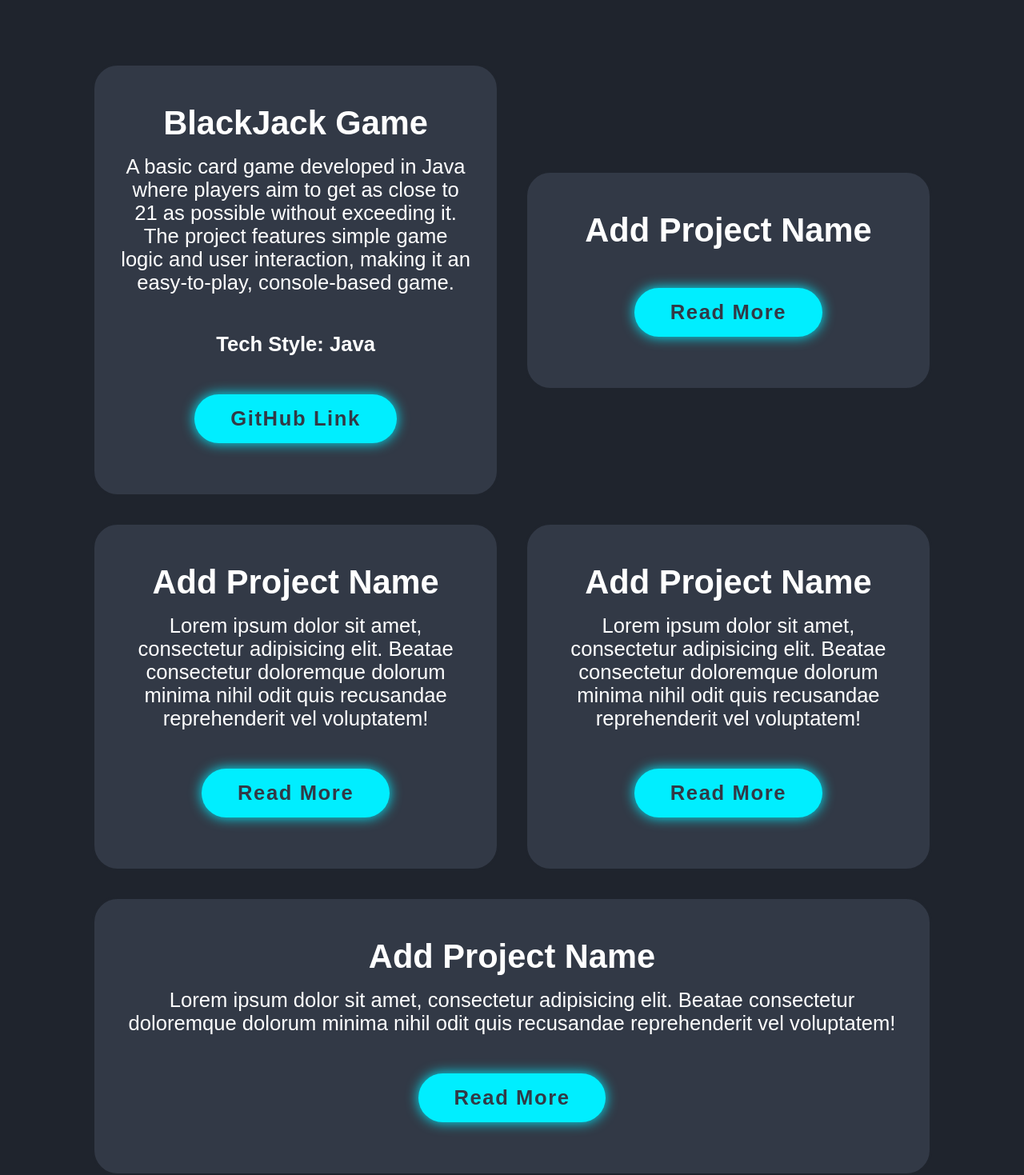
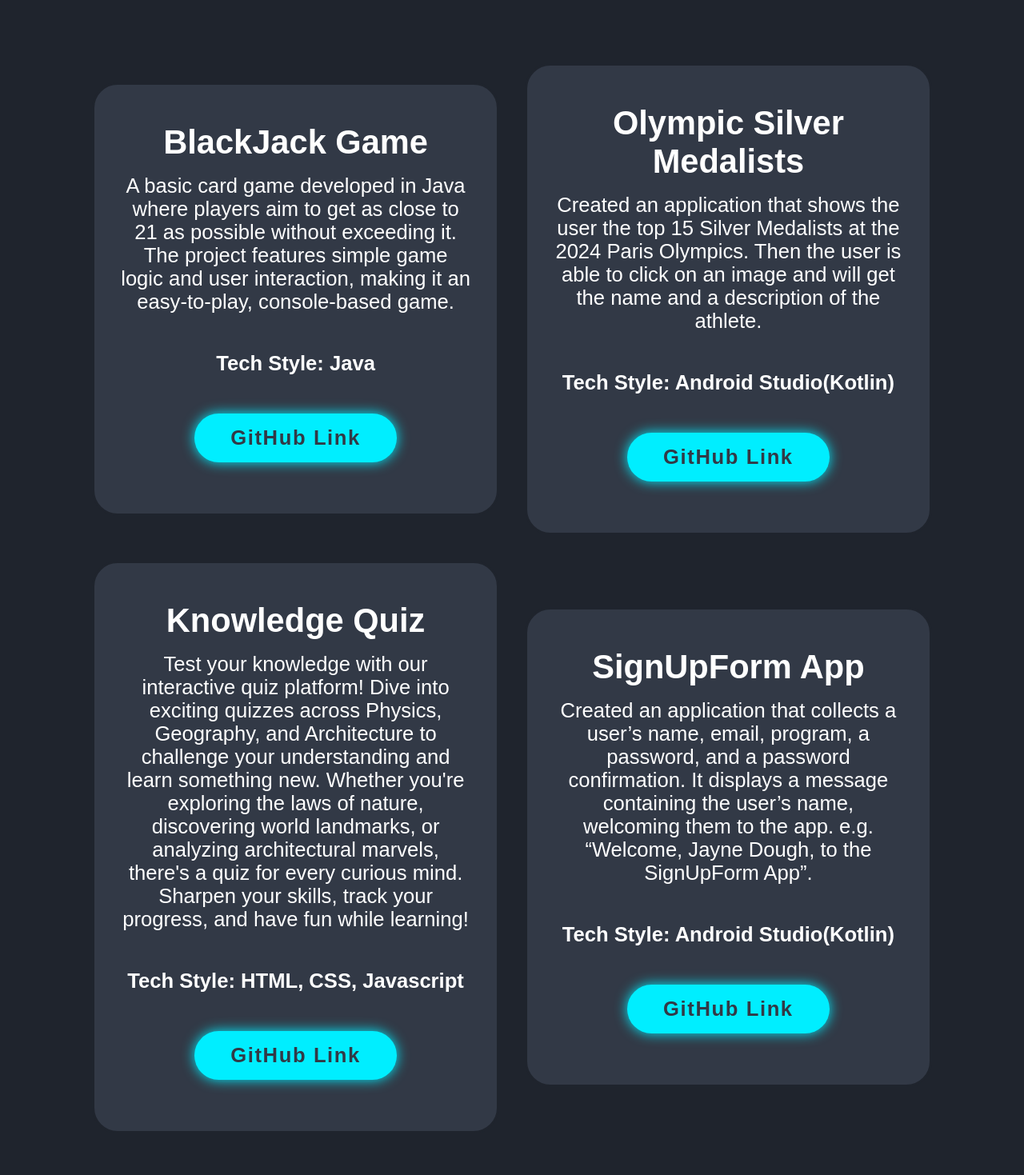
Before and after one commit to CIS-3344-fall24/IustinHerciu-assignment-4, a React (Create React App) app in the folder portfolio/: page / in a window 1280 px wide. Shown: the part 1081-2550 px from the top of the page at 80% size. Built offline with nearby package versions, Linux system fonts and the light colour scheme.

Commit message:
Update Projects.jsx
- Added 3 more projects I worked on this semester.

```diff
--- a/portfolio/src/content/Projects.jsx
+++ b/portfolio/src/content/Projects.jsx
@@ -19,46 +19,62 @@
                         <strong>Tech Style: Java</strong>
                     </p>
                     {/* eslint-disable-next-line jsx-a11y/anchor-is-valid */}
-                    <a href="https://github.com/iustinherciu2000/BlackJack" className="btn" target={"_blank"} rel="noreferrer">GitHub Link</a>
+                    <a href="https://github.com/iustinherciu2000/BlackJack" className="btn" target={"_blank"}
+                       rel="noreferrer">GitHub Link</a>
                 </div>
                 <div className="projects-box">
                     <i className='bx bx-code-alt'></i>
-                    <h3>Add Project Name</h3>
+                    <h3>Olympic Silver Medalists</h3>
                     <p>
-
+                        Created an application that shows the user the top 15 Silver Medalists at the 2024 Paris
+                        Olympics.
+                        Then the user is able to click on an image and will get the name and a description of the
+                        athlete.
+                    </p>
+                    <p>
+                        <strong>
+                            Tech Style: Android Studio(Kotlin)
+                        </strong>
                     </p>
                     {/* eslint-disable-next-line jsx-a11y/anchor-is-valid */}
-                    <a href="#" className="btn">Read More</a>
+                    <a href="https://github.com/TempleCIS3515/assignment-4-iustinherciu2000" className="btn">GitHub
+                        Link</a>
                 </div>
                 <div className="projects-box">
                     <i className='bx bx-code-alt'></i>
-                    <h3>Add Project Name</h3>
+                    <h3>Knowledge Quiz</h3>
                     <p>
-                        Lorem ipsum dolor sit amet, consectetur adipisicing elit.
-                        Beatae consectetur doloremque dolorum minima nihil odit quis
-                        recusandae reprehenderit vel voluptatem!</p>
+                        Test your knowledge with our interactive quiz platform!
+                        Dive into exciting quizzes across Physics, Geography, and Architecture to challenge
+                        your understanding and learn something new. Whether you're exploring
+                        the laws of nature, discovering world landmarks, or analyzing architectural marvels,
+                        there's a quiz for every curious mind. Sharpen your skills, track your progress,
+                        and have fun while learning!
+                    </p>
+                    <p>
+                        <strong>
+                            Tech Style: HTML, CSS, Javascript
+                        </strong>
+                    </p>
                     {/* eslint-disable-next-line jsx-a11y/anchor-is-valid */}
-                    <a href="#" className="btn">Read More</a>
+                    <a href="https://github.com/CIS-3344-fall24/IustinHerciu-project-MS1" className="btn">GitHub
+                        Link</a>
                 </div>
                 <div className="projects-box">
                     <i className='bx bx-code-alt'></i>
-                    <h3>Add Project Name</h3>
+                    <h3>SignUpForm App</h3>
                     <p>
-                        Lorem ipsum dolor sit amet, consectetur adipisicing elit.
-                        Beatae consectetur doloremque dolorum minima nihil odit quis
-                        recusandae reprehenderit vel voluptatem!</p>
+                        Created an application that collects a user’s name, email, program, a password, and a password
+                        confirmation. It displays a message containing the user’s name, welcoming
+                        them to the app. e.g. “Welcome, Jayne Dough, to the SignUpForm App”.
+                    </p>
+                    <p>
+                        <strong>
+                            Tech Style: Android Studio(Kotlin)
+                        </strong>
+                    </p>
                     {/* eslint-disable-next-line jsx-a11y/anchor-is-valid */}
-                    <a href="#" className="btn">Read More</a>
-                </div>
-                <div className="projects-box">
-                    <i className='bx bx-code-alt'></i>
-                    <h3>Add Project Name</h3>
-                    <p>
-                        Lorem ipsum dolor sit amet, consectetur adipisicing elit.
-                        Beatae consectetur doloremque dolorum minima nihil odit quis
-                        recusandae reprehenderit vel voluptatem!</p>
-                    {/* eslint-disable-next-line jsx-a11y/anchor-is-valid */}
-                    <a href="#" className="btn">Read More</a>
+                    <a href="https://github.com/TempleCIS3515/assignment-2-iustinherciu2000" className="btn">GitHub Link</a>
                 </div>
             </div>
         </section>
```
